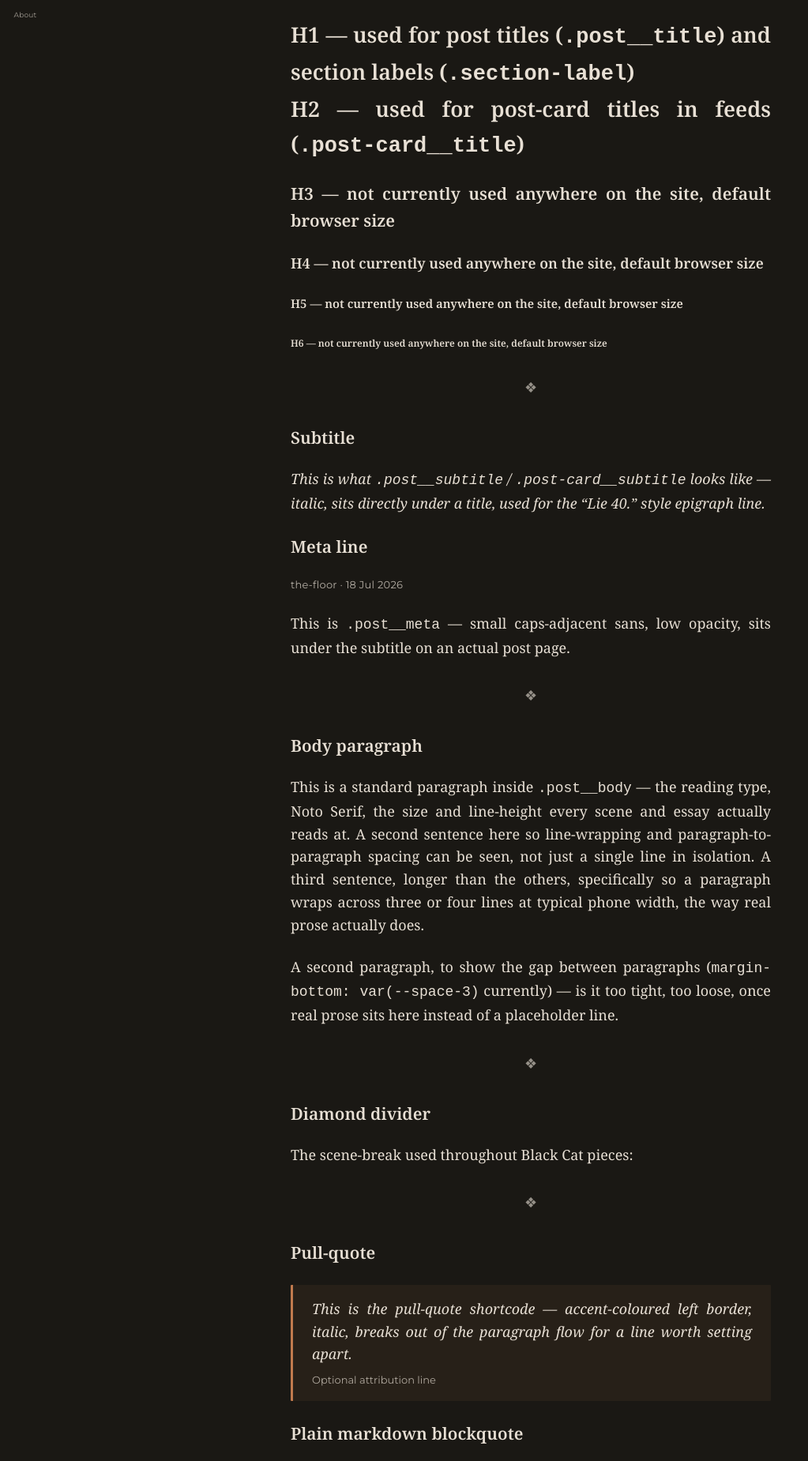
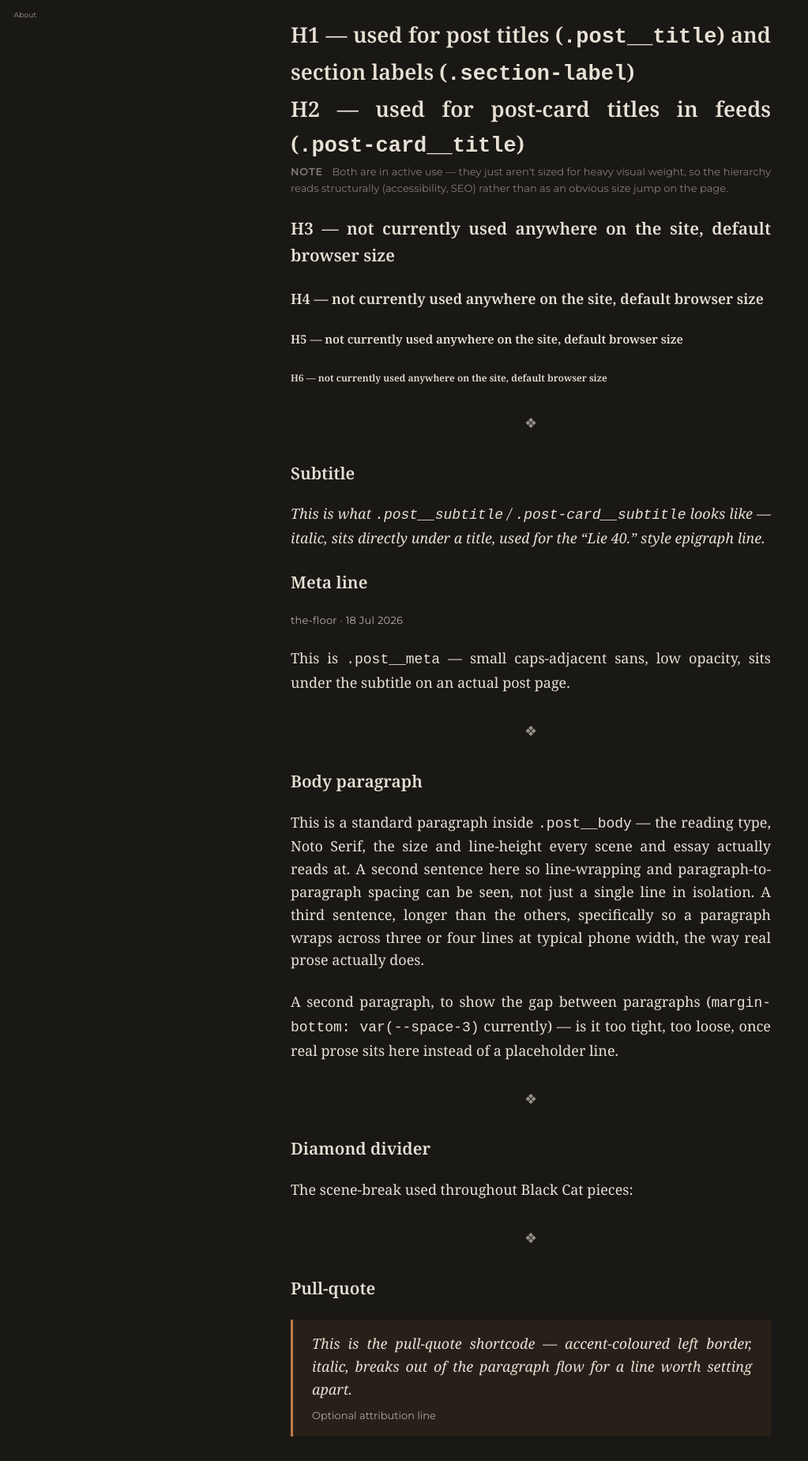
Before and after one commit to 2pix/small-things, a Jekyll site: the page built from _posts/2026-07-18-style-guide.md, in a window 1280 px wide. Shown: the part 463-2313 px from the top of the page at 79% size, without its empty margins (0-1023 px from the left). Built offline with Jekyll 4.4.1, drawn with Linux system fonts in a browser that asks for light colours; some of the changed text lies outside the part shown.

Commit message:
Add muted dev-note style, use it for style guide asides and H1/H2 usage note
Co-Authored-By: Claude Sonnet 5 <noreply@anthropic.com>

```diff
--- a/_posts/2026-07-18-style-guide.md
+++ b/_posts/2026-07-18-style-guide.md
@@ -15,6 +15,8 @@ Filed here for now, under The Floor — likely to move once UX has its own real
 # H1 — used for post titles (`.post__title`) and section labels (`.section-label`)
 
 ## H2 — used for post-card titles in feeds (`.post-card__title`)
+
+<p class="dev-note"><span class="dev-note__label">Note</span> Both are in active use — they just aren't sized for heavy visual weight, so the hierarchy reads structurally (accessibility, SEO) rather than as an obvious size jump on the page.</p>
 
 ### H3 — not currently used anywhere on the site, default browser size
 
@@ -79,7 +81,7 @@ Syntax highlighting via Rouge (kramdown's built-in highlighter, already active
 
 ### Lists
 
-Currently unstyled — browser defaults, not yet designed:
+<p class="dev-note"><span class="dev-note__label">Note</span> Currently unstyled — browser defaults, not yet designed.</p>
 
 - An unordered list item
 - A second unordered list item
@@ -101,7 +103,7 @@ A [link inside a sentence](/) uses the accent colour, same as everywhere else on
 
 {% include image.html src="/assets/images/placeholder.jpg" alt="Placeholder — swap for a real image to test" caption="This is the figcaption — small, sans, muted, sits under the image." %}
 
-*(The image above will show as broken until a real file exists at that path — the caption and spacing around it can still be judged.)*
+<p class="dev-note"><span class="dev-note__label">Note</span> The image above will show as broken until a real file exists at that path — the caption and spacing around it can still be judged.</p>
 
 {% include divider.html %}
 
--- a/assets/css/style.css
+++ b/assets/css/style.css
@@ -216,6 +216,21 @@ a {
 
 .callout p {
   margin: 0;
+}
+
+/* Dev note - muted aside in working docs like the style guide, distinct from real body content */
+.dev-note {
+  font-family: var(--font-sans);
+  font-size: 0.8125rem;
+  opacity: 0.5;
+  margin: var(--space-1) 0 var(--space-3);
+}
+
+.dev-note__label {
+  text-transform: uppercase;
+  letter-spacing: 0.06em;
+  font-weight: 600;
+  margin-right: var(--space-1);
 }
 
 /* Code blocks - syntax highlighting via Rouge (kramdown's built-in highlighter), warm palette to match the site */
```
Also changed, not shown: SHORTCODES.md (+10 -0 lines).
